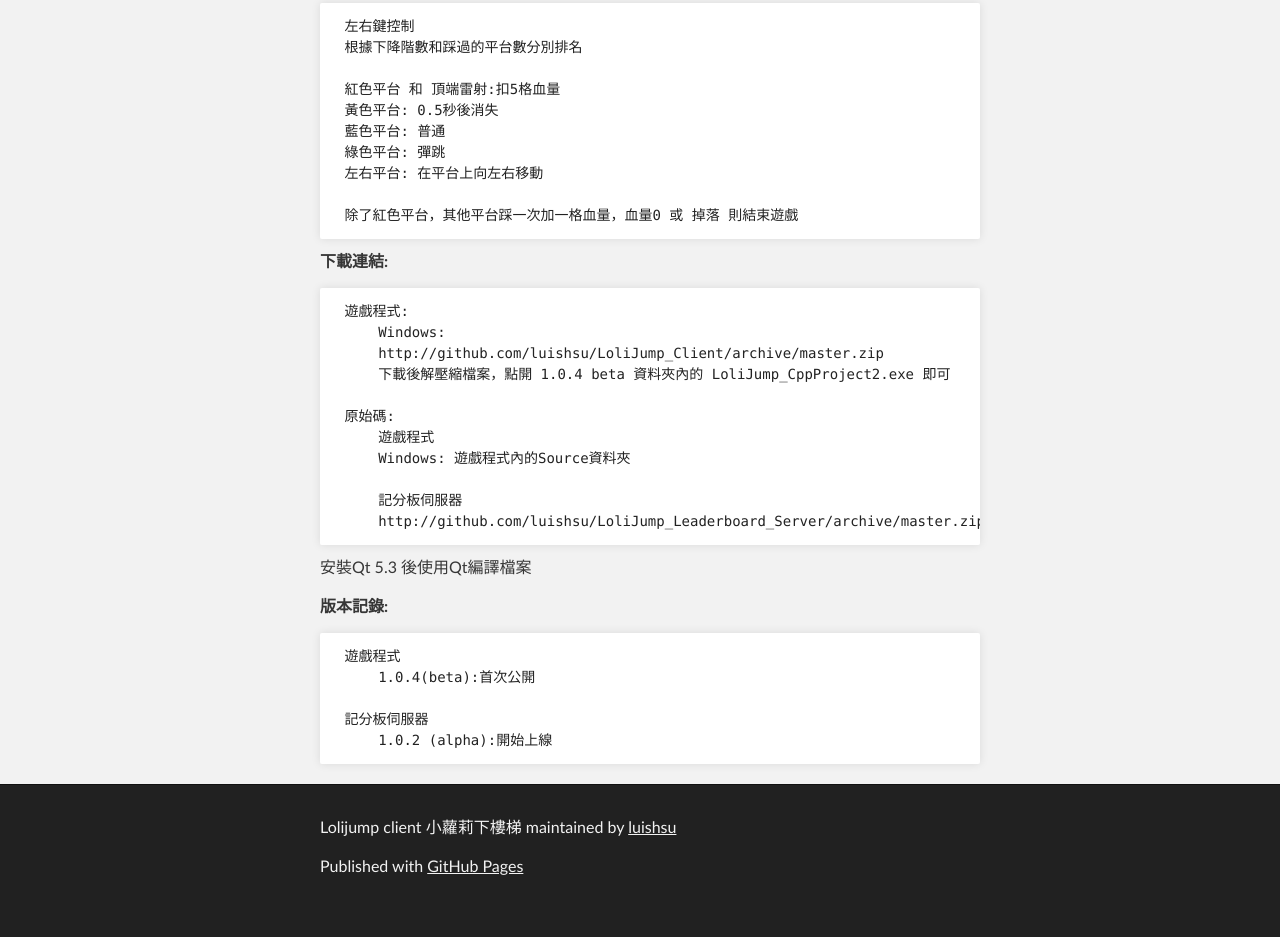
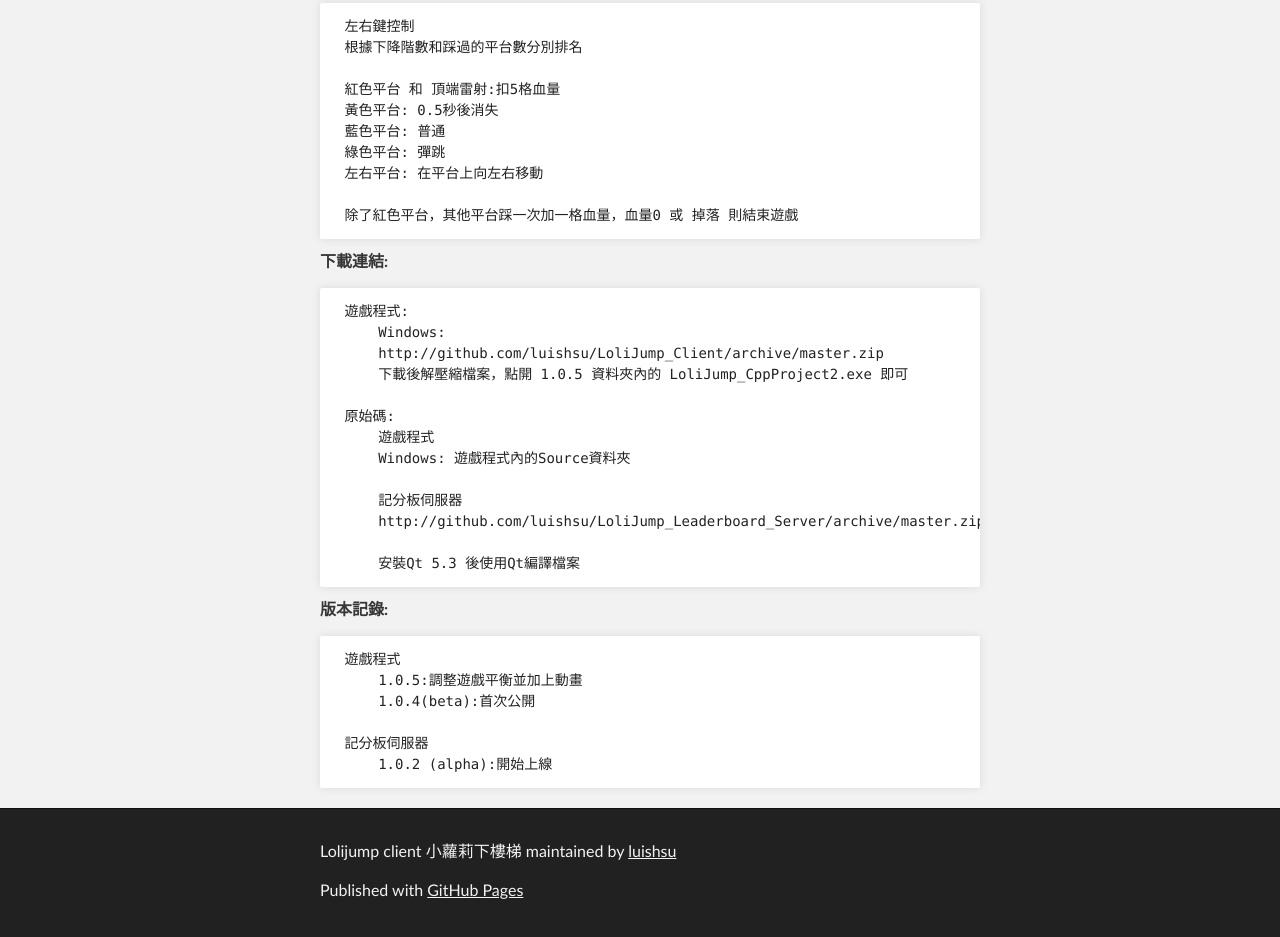
Before and after one commit to LuisHsu/LoliJump_Client, a plain HTML site: page index.html in a window 1280 px wide. Shown: the part 992-1929 px from the top of the page. Before the commit the page ends 1905 px from the top, so only its background shows below. Drawn offline with Linux system fonts and the light colour scheme.

Commit message:
Update index.html

```diff
--- a/index.html
+++ b/index.html
@@ -61,7 +61,7 @@
 <pre><code> 遊戲程式:
      Windows:
      http://github.com/luishsu/LoliJump_Client/archive/master.zip
-     下載後解壓縮檔案，點開 1.0.4 beta 資料夾內的 LoliJump_CppProject2.exe 即可
+     下載後解壓縮檔案，點開 1.0.5 資料夾內的 LoliJump_CppProject2.exe 即可
 
  原始碼:
      遊戲程式
@@ -69,13 +69,15 @@
 
      記分板伺服器
      http://github.com/luishsu/LoliJump_Leaderboard_Server/archive/master.zip
+
+     安裝Qt 5.3 後使用Qt編譯檔案
 </code></pre>
 
-<p>安裝Qt 5.3 後使用Qt編譯檔案</p>
 
 <p><strong>版本記錄:</strong></p>
 
 <pre><code> 遊戲程式
+     1.0.5:調整遊戲平衡並加上動畫
      1.0.4(beta):首次公開
 
  記分板伺服器
```
